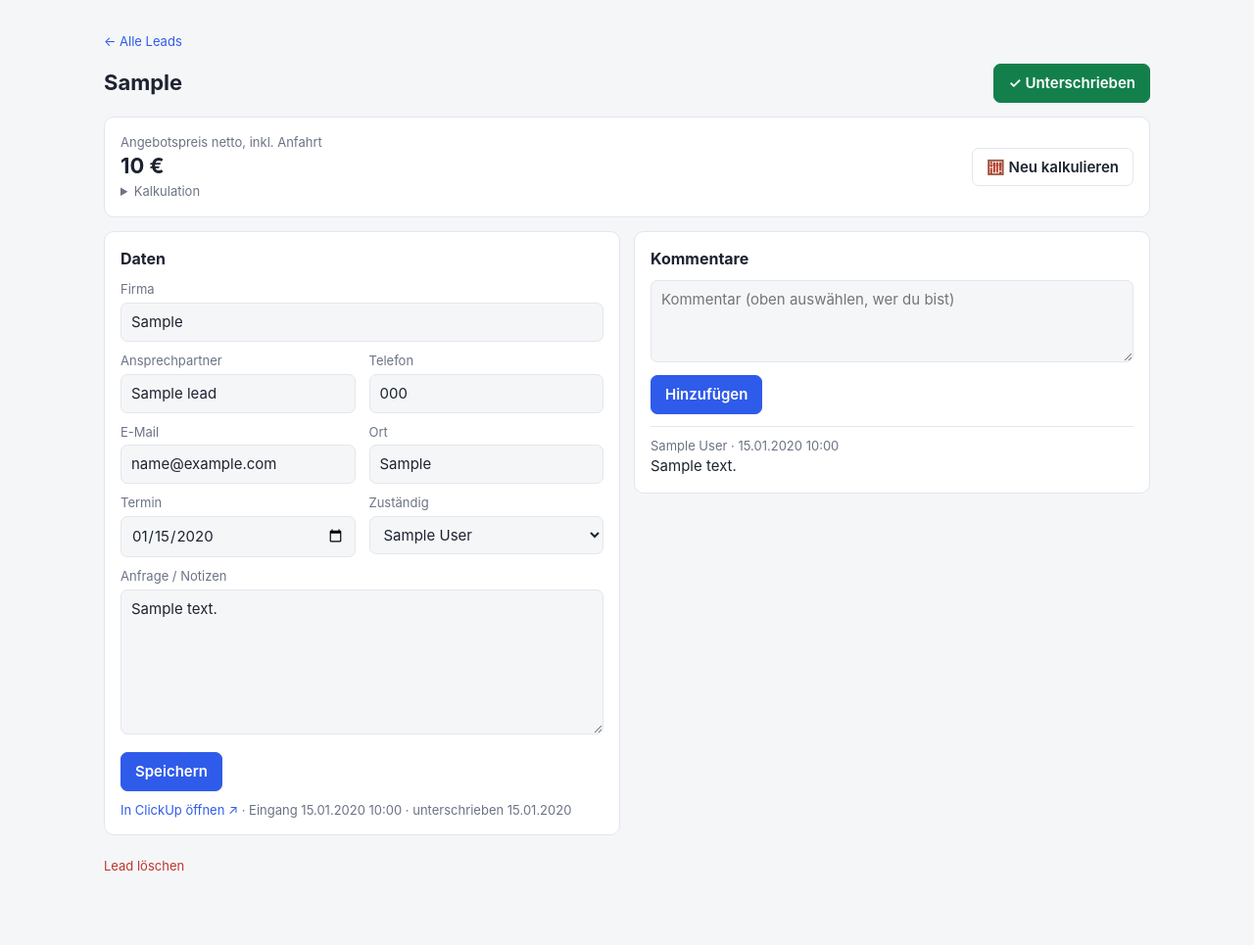
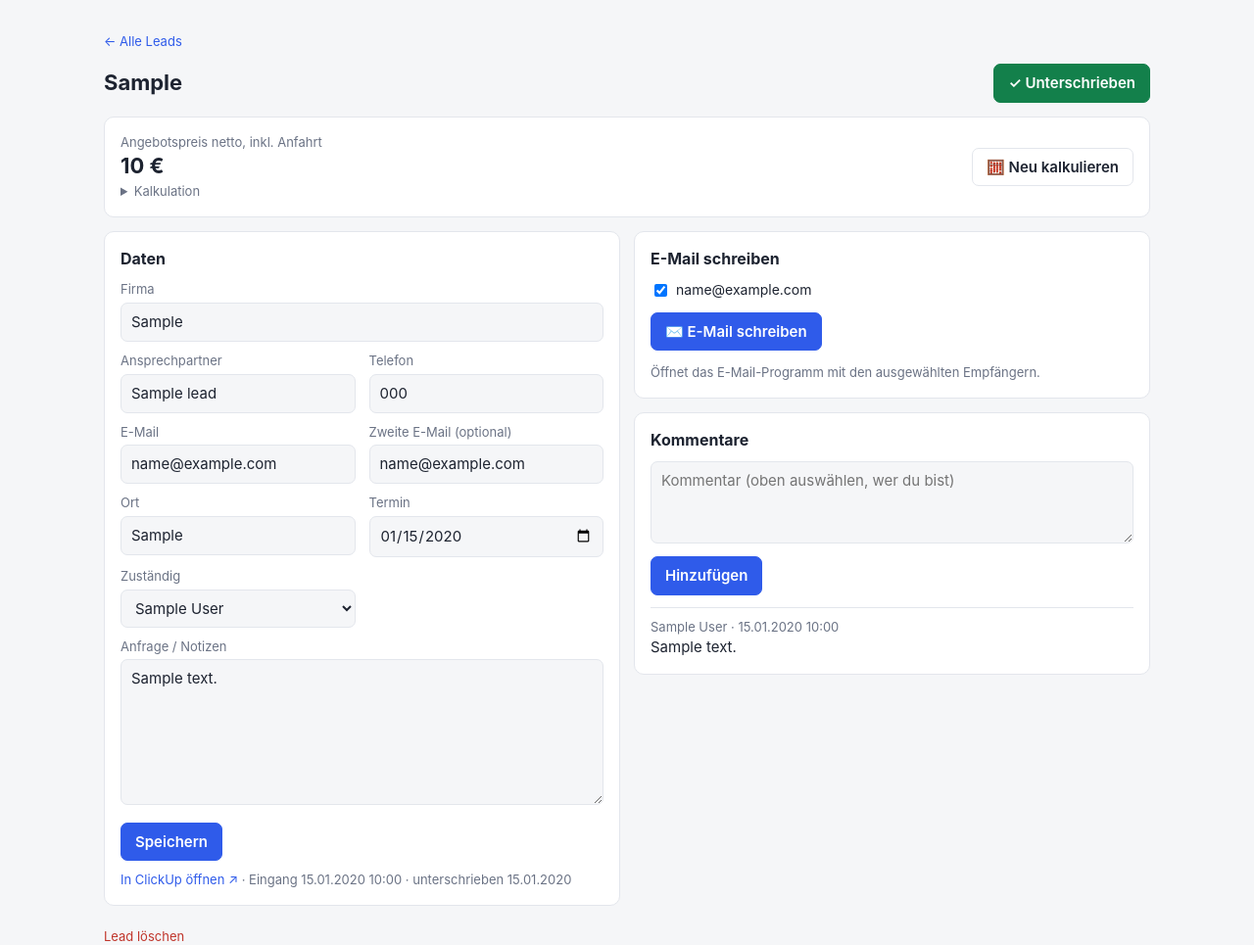
Before and after one commit to oliwierels/CRM-De, a Flask app: page /lead/1 in a window 1280 px wide. Shown: the part 62-1027 px from the top of the page at 98% size. Before the commit the page ends 951 px from the top, so only its background shows below. Run offline with Flask 3, Linux system fonts and the light colour scheme; tables that the repository leaves empty hold one stand-in row (values such as "Sample post").

Commit message:
Zweite E-Mail am Lead + „E-Mail schreiben“ an ausgewählte Adressen
Feld „Zweite E-Mail“ (Formulare, Suche, ClickUp-Import mit zweitem E-Mail-Feld).
Auf der Lead-Seite öffnet „E-Mail schreiben“ das Mailprogramm an beide oder ausgewählte
Adressen. Fehlende Spalten werden in bestehenden Datenbanken beim Start ergänzt.

Co-Authored-By: Claude Opus 5.5 <noreply@anthropic.com>
Claude-Session: https://claude.ai/code/session_01Fxi61ErmoHonsta8pQL7hZ

```diff
--- a/app.py
+++ b/app.py
@@ -47,6 +47,7 @@ class Lead(db.Model):
     company = db.Column(db.String(200), nullable=False)
     contact_name = db.Column(db.String(200))
     contact_email = db.Column(db.String(200))
+    contact_email2 = db.Column(db.String(200))  # zweite E-Mail (z. B. Assistenz, Buchhaltung)
     contact_phone = db.Column(db.String(60))
     location = db.Column(db.String(200))
     event_date = db.Column(db.Date)
@@ -60,6 +61,17 @@ class Lead(db.Model):
     updated_at = db.Column(db.DateTime, default=datetime.utcnow, onupdate=datetime.utcnow)
 
     assignee = db.relationship("User")
+
+    @property
+    def emails(self):
+        """Gültige Adressen (Haupt-, dann zweite E-Mail), ohne Doppelte."""
+        out = []
+        for e in (self.contact_email, self.contact_email2):
+            e = (e or "").strip()
+            if e and _EMAIL_RE.fullmatch(e) and e.lower() not in [x.lower() for x in out]:
+                out.append(e)
+        return out
+
     comments = db.relationship("Comment", backref="lead", cascade="all, delete-orphan",
                                order_by="Comment.created_at.desc()")
 
@@ -222,6 +234,10 @@ def task_to_fields(task):
             if value:
                 fields.setdefault("event_date", value)
                 continue
+        elif target == "contact_email" and "contact_email" in fields and "contact_email2" not in fields \
+                and str(value).strip().lower() != fields["contact_email"].lower():
+            fields["contact_email2"] = str(value)[:200]  # zweites E-Mail-Feld im Formular
+            continue
         elif target and target not in fields:
             fields[target] = str(value)[:200]
             continue
@@ -280,7 +296,7 @@ def sync_clickup():
             fields = task_to_fields(task)
             lead = Lead.query.filter_by(clickup_task_id=tid).first()
             if lead:
-                for f in ("contact_name", "contact_email", "contact_phone", "location", "event_date"):
+                for f in ("contact_name", "contact_email", "contact_email2", "contact_phone", "location", "event_date"):
                     if not getattr(lead, f) and fields.get(f):
                         setattr(lead, f, fields[f])
                 continue
@@ -338,7 +354,8 @@ def leads():
     if q:
         like = f"%{q}%"
         query = query.filter(db.or_(Lead.company.ilike(like), Lead.contact_name.ilike(like),
-                                    Lead.contact_email.ilike(like), Lead.contact_phone.ilike(like),
+                                    Lead.contact_email.ilike(like), Lead.contact_email2.ilike(like),
+                                    Lead.contact_phone.ilike(like),
                                     Lead.location.ilike(like), Lead.notes.ilike(like)))
     if who == "none":
         query = query.filter(Lead.assigned_to.is_(None))
@@ -375,7 +392,7 @@ def lead_new():
 
 
 def _apply_form(lead, form):
-    for f in ("company", "contact_name", "contact_email", "contact_phone", "location"):
+    for f in ("company", "contact_name", "contact_email", "contact_email2", "contact_phone", "location"):
         if f in form:
             value = form.get(f, "").strip()[:200]
             if f == "company" and not value:
@@ -660,8 +677,21 @@ def health():
     return jsonify({"ok": True})
 
 
+def ensure_columns():
+    """Neue Spalten in bestehenden Datenbanken nachziehen (create_all legt nur neue Tabellen an)."""
+    wanted = {"leads": {"contact_email2": "VARCHAR(200)", "price_eur": "FLOAT", "price_note": "TEXT"}}
+    insp = db.inspect(db.engine)
+    with db.engine.begin() as conn:
+        for table, cols in wanted.items():
+            have = {c["name"] for c in insp.get_columns(table)}
+            for col, typ in cols.items():
+                if col not in have:
+                    conn.exec_driver_sql(f"ALTER TABLE {table} ADD COLUMN {col} {typ}")
+
+
 with app.app_context():
     db.create_all()
+    ensure_columns()
 
 if clickup_configured() and os.environ.get("CLICKUP_AUTOSYNC", "1") != "0":
     threading.Thread(target=_clickup_scheduler, daemon=True).start()
--- a/templates/lead.html
+++ b/templates/lead.html
@@ -35,6 +35,7 @@
       <div><label>Ansprechpartner</label><input name="contact_name" value="{{ lead.contact_name or '' }}"></div>
       <div><label>Telefon</label><input name="contact_phone" value="{{ lead.contact_phone or '' }}"></div>
       <div><label>E-Mail</label><input name="contact_email" type="email" value="{{ lead.contact_email or '' }}"></div>
+      <div><label>Zweite E-Mail <span class="muted">(optional)</span></label><input name="contact_email2" type="email" value="{{ lead.contact_email2 or '' }}"></div>
       <div><label>Ort</label><input name="location" value="{{ lead.location or '' }}"></div>
       <div><label>Termin</label><input name="event_date" type="date" value="{{ lead.event_date.isoformat() if lead.event_date else '' }}"></div>
       <div><label>Zuständig</label>
@@ -55,6 +56,31 @@
     </div>
   </form>
 
+  <div>
+  {% if lead.emails %}
+  <div class="card" style="margin-bottom:14px">
+    <h2>E-Mail schreiben</h2>
+    <div id="mailto-pick">
+      {% for e in lead.emails %}
+      <label class="row" style="gap:6px;margin:4px 0;color:var(--text);font-size:14px">
+        <input type="checkbox" value="{{ e }}" checked style="width:auto" onchange="updateMailto()"> {{ e }}
+      </label>
+      {% endfor %}
+    </div>
+    <a id="mailto-btn" class="btn primary" style="margin-top:8px" href="mailto:{{ lead.emails|join(',') }}">✉️ E-Mail schreiben{{ ' an beide' if lead.emails|length > 1 }}</a>
+    <p class="small muted" style="margin-bottom:0">Öffnet das E-Mail-Programm mit den ausgewählten Empfängern.</p>
+  </div>
+  <script>
+  function updateMailto() {
+    const picked = [...document.querySelectorAll('#mailto-pick input:checked')].map(c => c.value);
+    const btn = document.getElementById('mailto-btn');
+    btn.href = 'mailto:' + picked.join(',');
+    btn.textContent = '✉️ E-Mail schreiben' + (picked.length > 1 ? ' an beide' : '');
+    btn.style.pointerEvents = picked.length ? '' : 'none';
+    btn.style.opacity = picked.length ? '' : '.4';
+  }
+  </script>
+  {% endif %}
   <div class="card">
     <h2>Kommentare</h2>
     <form method="post" action="{{ url_for('lead_comment', lead_id=lead.id) }}">
@@ -70,6 +96,7 @@
       <p class="muted small">Noch keine Kommentare.</p>
     {% endfor %}
   </div>
+  </div>
 </div>
 
 <form method="post" action="{{ url_for('lead_delete', lead_id=lead.id) }}" style="margin-top:20px"
--- a/templates/lead_new.html
+++ b/templates/lead_new.html
@@ -9,6 +9,7 @@
     <div><label>Ansprechpartner</label><input name="contact_name"></div>
     <div><label>Telefon</label><input name="contact_phone"></div>
     <div><label>E-Mail</label><input name="contact_email" type="email"></div>
+    <div><label>Zweite E-Mail <span class="muted">(optional)</span></label><input name="contact_email2" type="email"></div>
     <div><label>Ort</label><input name="location"></div>
     <div><label>Termin</label><input name="event_date" type="date"></div>
     <div><label>Zuständig</label>
```
